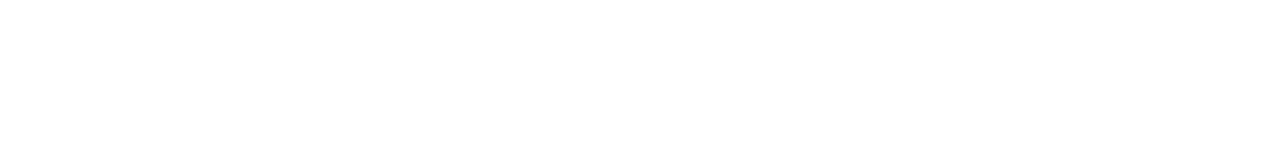
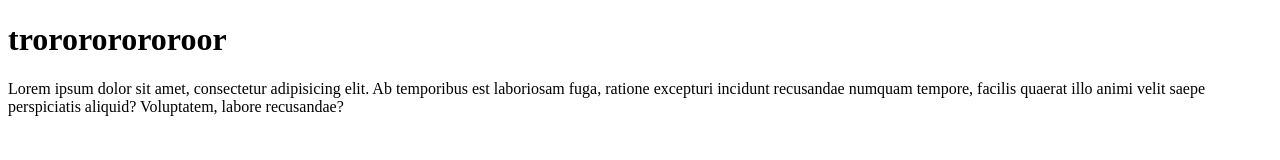
Before and after one commit to przemyslaw-putera/test02, a plain HTML site: page index.html in a window 1280 px wide. Drawn offline with Linux system fonts and the light colour scheme.

Commit message:
cokolwiek

```diff
--- a/index.html
+++ b/index.html
@@ -9,7 +9,18 @@
 </head>
 
 <body>
+<h1>
 
+trorororororoor
+
+
+</h1>
+
+<p>
+
+    Lorem ipsum dolor sit amet, consectetur adipisicing elit. Ab temporibus est laboriosam fuga, ratione excepturi incidunt recusandae numquam tempore, facilis quaerat illo animi velit saepe perspiciatis aliquid? Voluptatem, labore recusandae?
+
+</p>
 </body>
 
 </html>
```
